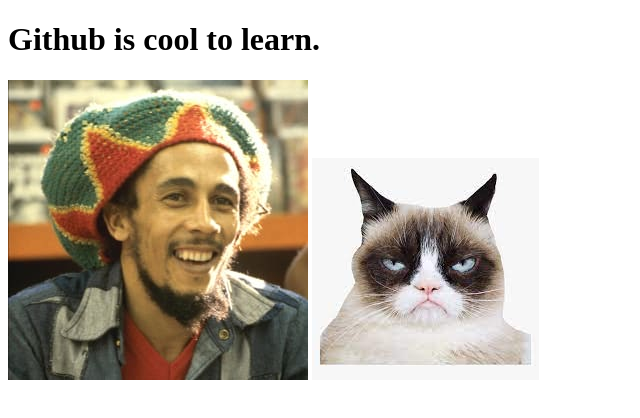
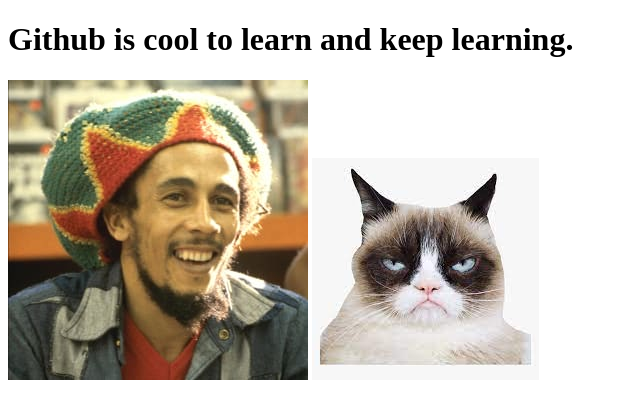
Before and after one commit to rokib97/my-third-repo, a plain HTML site: page index.html in a window 1280 px wide. Shown: the whole page, without its empty margins (0-640 px from the left). Drawn offline with Linux system fonts and the light colour scheme.

Commit message:
Update index.html

```diff
--- a/index.html
+++ b/index.html
@@ -7,7 +7,7 @@
     <title>Third Repo For Github</title>
 </head>
 <body>
-    <h1>Github is cool to learn.</h1>
+    <h1>Github is cool to learn and keep learning.</h1>
     <img src="bob.jpg" alt="">
     <img src="three.jpg" alt="">
 </body>
```
